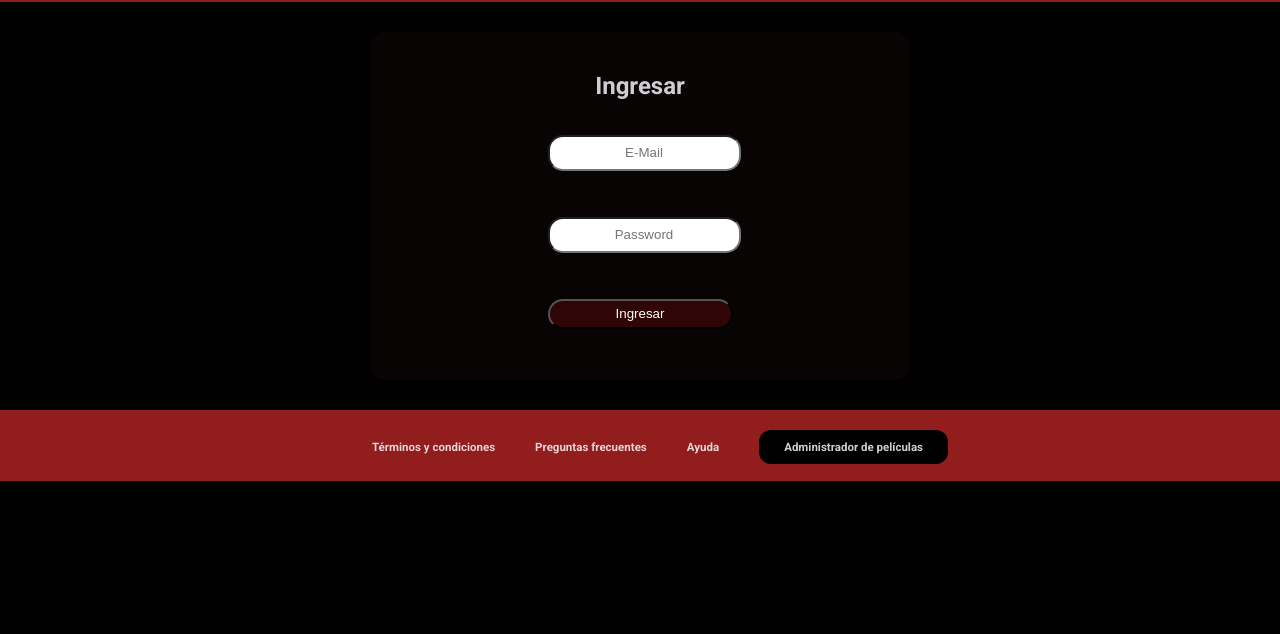
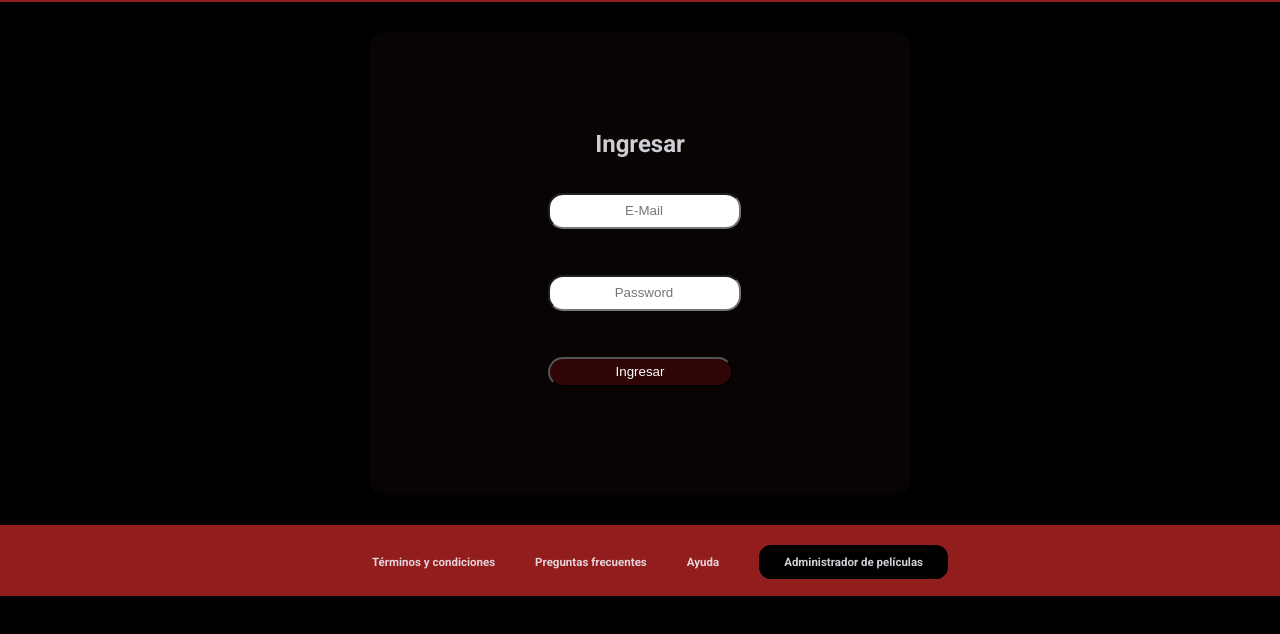
Before and after one commit to hernanortiz18/movie-php-src, a website: page pages/login.html in a window 1280 px wide. Shown: the part 58-692 px from the top of the page. Drawn offline with Linux system fonts and the light colour scheme.

Commit message:
fix style login screen

```diff
--- a/css/forms.css
+++ b/css/forms.css
@@ -1,6 +1,4 @@
-main{
-    height: 100%;
-}
+
 .form{
     display: flex;
     position: relative;
@@ -14,7 +12,9 @@ main{
     margin: 30px auto;
     border-radius: 15px;
     transition: .5s;
-
+    .login-form{
+        margin: 57.8px auto;
+    }
     p{
         color: rgb(250,250,250);
     }
--- a/css/layout.css
+++ b/css/layout.css
@@ -7,12 +7,12 @@ body{
     color: rgba(248, 248, 255, 0.829);
     font-family: roboto;
     width: 100vw;
-    min-height: 100vh;
+    height: auto;
     overflow-x: hidden;
     a{
         margin: 10px;
-      text-decoration: none;
-      color: rgba(248, 248, 255, 0.829);
+        text-decoration: none;
+        color: rgba(248, 248, 255, 0.829);
     }
     hr{
         width: 70vw;
--- a/pages/login.html
+++ b/pages/login.html
@@ -3,9 +3,8 @@
 <head>
     <meta charset="UTF-8">
     <meta name="viewport" content="width=device-width, initial-scale=1.0">
-
+    <link rel="stylesheet" href="../css/layout.css">
     <link rel="stylesheet" href="../css/forms.css">
-    <link rel="stylesheet" href="../css/layout.css">
     <link rel="preconnect" href="https://fonts.googleapis.com">
     <link rel="preconnect" href="https://fonts.gstatic.com" crossorigin>
     <link href="https://fonts.googleapis.com/css2?family=Roboto:ital,wght@0,100;0,300;0,400;0,500;0,700;0,900;1,100;1,300;1,400;1,500;1,700;1,900&display=swap" rel="stylesheet">
```
